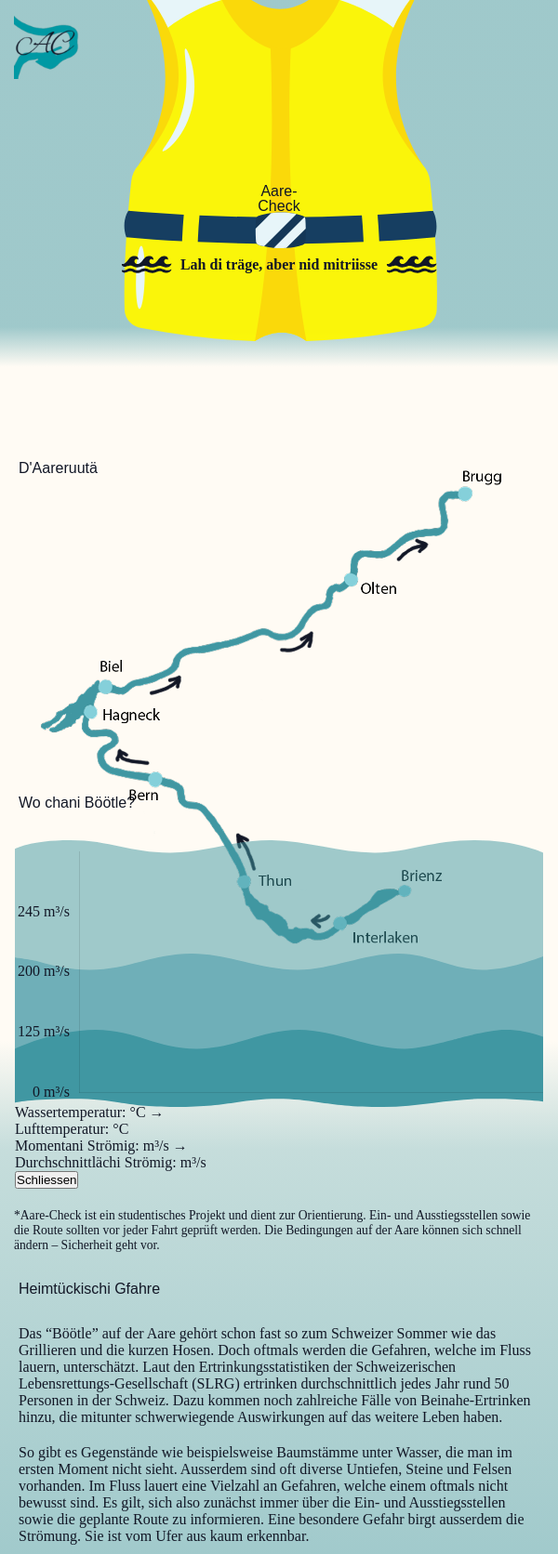
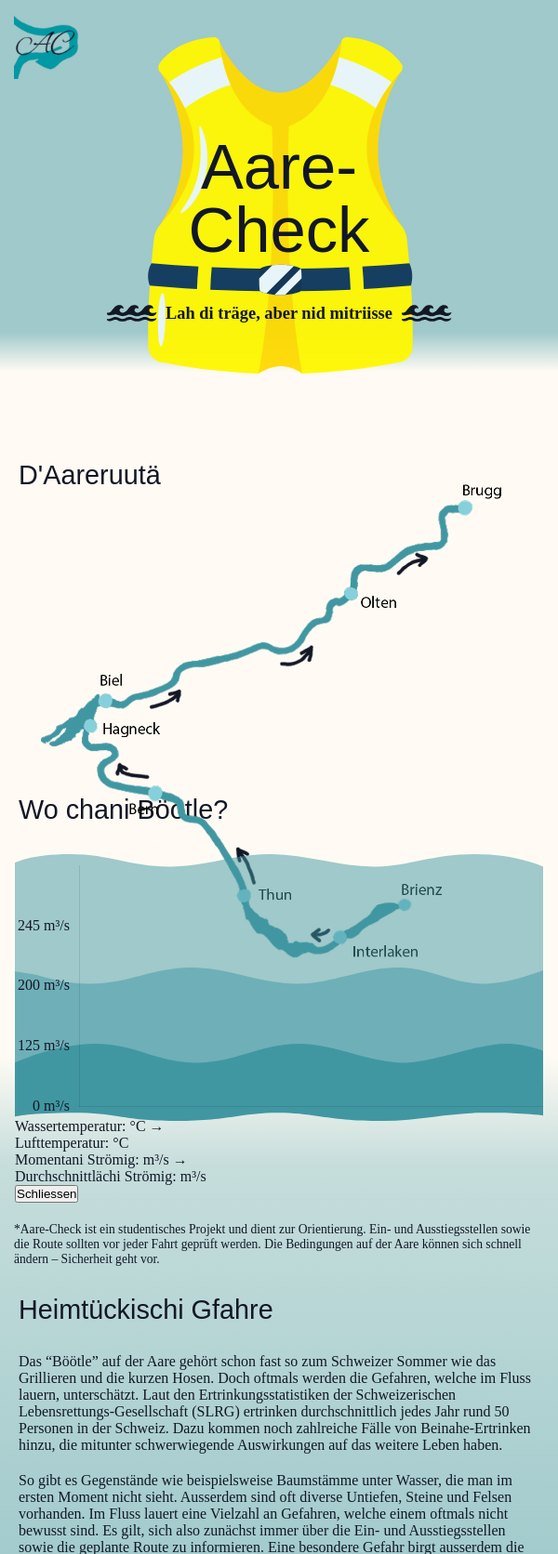
Before and after one commit to JennyDerreR/IM3_aare, a PHP site: page /landing.html in a window 600 px wide. Shown: the top 1672 px of the page at 93% size. Run offline with PHP 8.4, Linux system fonts and the light colour scheme; data that the repository does not hold is empty.

Commit message:
Anpassungen Schwimmweste h1 und h2 im in between

```diff
--- a/styles.css
+++ b/styles.css
@@ -434,6 +434,7 @@
 /* -----------------------------------------------------------------
     OVERVIEW:
     - Base (phone): default styles (no media query)
+    - In between: 480px - 767.98px
     - Tablet:     min-width: 768px
     - Small desk: min-width: 1024px
     - Large desk: min-width: 1440px
@@ -451,20 +452,29 @@
 /* In beetweeen size for responsiveness*/
 @media (min-width: 480px) and (max-width: 767.98px) {
 
+    h1 {
+        font-size: 4.3rem;
+    }
+
+    h2 {
+        font-size: 1.15rem;
+    }
+
     header img {
         max-height: 80px;
         max-width: 80px;
     }
 
     .swimmwest img {
-    max-width: 260px;
-    max-height: 300px;
+        max-width: 220px;
+        max-height: 260px;
     }
 
   /* fix map visual size so it doesn't drive layout height in this range */
     .map {
         max-height: 420px;
     }
+
     .map img {
         transform: scale(1.07) translateY(-20%) !important;
         object-position: center top !important;
@@ -472,16 +482,6 @@
         height: auto;
     }
 
-  /* ensure headings inside welcome don't inherit vw-based scaling */
-  .welcome h1, .welcome h2, .welcome h3, .welcome p {
-    font-size: inherit;
-  }
-
-  /* keep any clamp()/vw rules from growing within the freeze window */
-  h1, h2, h3, p {
-    /* small, safe overrides so typographic scaling rules that use vw/clamp don't apply here */
-    font-size: unset;
-  }
 }
 
 
```
Lines whose indentation alone changed are shown as unchanged.
